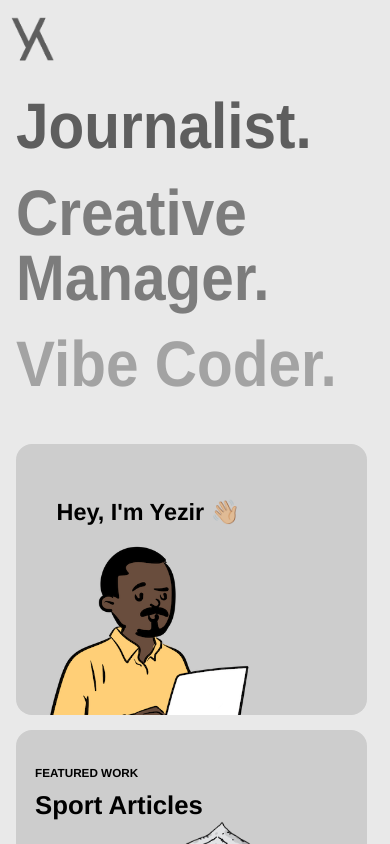
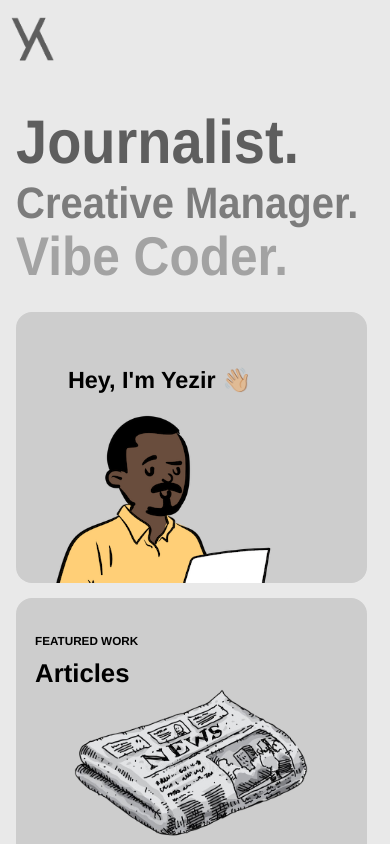
Before and after one commit to grzdev/yezirhasan, a SvelteKit app: page / in a window 390 px wide. Shown: the top 844 px of the page. Built offline with nearby package versions, Linux system fonts and the light colour scheme; some icons are missing.

Commit message:
chore: revamped home page

```diff
--- a/src/components/Navbar.svelte
+++ b/src/components/Navbar.svelte
@@ -2,7 +2,7 @@
 	import ThemeSwitch from '$lib/ThemeSwitch/ThemeSwitch.svelte';
 	import Icon from '@iconify/svelte';
 	import { fade, fly } from 'svelte/transition';
-	import { onMount } from 'svelte';
+	import { onMount, onDestroy } from 'svelte';
 	import { createEventDispatcher } from 'svelte';
 	import Logo from '../image/logo6.png';
 	import LogoDark2 from '../image/logo7.png';
@@ -26,15 +26,41 @@
 		);
 	});
 
+	// Cleanup: restore body scrolling when component is destroyed
+	onDestroy(() => {
+		if (typeof document !== 'undefined') {
+			document.body.style.overflow = '';
+		}
+	});
+
+	// Helper function to close menu and restore scrolling
+	function closeMenu() {
+		menuOpen = false;
+		dispatch('toggleMenu');
+		// Re-enable body scrolling
+		if (typeof document !== 'undefined') {
+			document.body.style.overflow = '';
+		}
+	}
+
 	// Toggle menu function
 	function toggleMenu() {
 		menuOpen = !menuOpen;
 		dispatch('toggleMenu');
+
+		// Prevent body scrolling when mobile menu is open
+		if (typeof document !== 'undefined') {
+			if (menuOpen) {
+				document.body.style.overflow = 'hidden';
+			} else {
+				document.body.style.overflow = '';
+			}
+		}
 	}
 
 	function handleKeyDown(event: { key: string }) {
 		if (event.key === 'Escape') {
-			toggleMenu();
+			closeMenu();
 		}
 	}
 
@@ -137,7 +163,7 @@
 	<div class="fixed inset-0 z-50">
 		<div
 			class="max-w-12xl mx-auto px-4 sm:px-6 lg:px-8 py-8"
-			on:click={toggleMenu}
+			on:click={closeMenu}
 			on:keydown={handleKeyDown}
 			tabindex="-1"
 			role="button"
@@ -159,6 +185,7 @@
 							: 'text-[#6a6868] dark:text-[#989898] hover:text-black dark:hover:text-white transition duration-500 ease-in-out mt-[3rem] text-xl sm:text-3xl font-semibold'}
 						in:fly={{ y: 200, duration: 500 }}
 						out:fly={{ y: 200, duration: 2500 }}
+						on:click={closeMenu}
 					>
 						Home
 					</a>
@@ -169,6 +196,7 @@
 							: 'text-[#6a6868] dark:text-[#989898] hover:text-black dark:hover:text-white transition duration-500 ease-in-out text-xl sm:text-3xl font-semibold'}
 						in:fly={{ y: 200, duration: 700 }}
 						out:fly={{ y: 200, duration: 2000 }}
+						on:click={closeMenu}
 					>
 						Work
 					</a>
@@ -180,6 +208,7 @@
 							: 'text-[#6a6868] dark:text-[#989898] hover:text-black dark:hover:text-white transition duration-500 ease-in-out text-xl sm:text-3xl font-semibold'}
 						in:fly={{ y: 200, duration: 1300 }}
 						out:fly={{ y: 200, duration: 1000 }}
+						on:click={closeMenu}
 					>
 						More
 					</a>
@@ -188,6 +217,7 @@
 						class="w-[10rem] h-[3rem] bg-[#3bc26a] dark:bg-[#f4f4f4] text-[#ededed] dark:text-[black] hover:text-[white] dark:hover:text-[black] hover:bg-[#3bbb67] dark:hover:bg-[#83ff87] transition duration-500 ease-in-out flex justify-center items-center rounded-2xl"
 						in:fly={{ y: 200, duration: 1900 }}
 						out:fly={{ y: 200, duration: 300 }}
+						on:click={closeMenu}
 					>
 						<h1 class="font-semibold text-xl">
 							Get in touch
--- a/src/modules/Home.svelte
+++ b/src/modules/Home.svelte
@@ -37,15 +37,17 @@
 </script>
 
 <div
-	class="flex flex-col career-section justify-center px-[4vw] md:px-[1.7vw] mt-[5vw] md:mt-[0]"
+	class="flex flex-col career-section justify-center px-[4vw] md:px-[1.7vw] mt-[3rem] md:mt-[3rem]"
 >
 	<!-- Career headers -->
 	<div
-		class="flex career-div flex-col items-start space-y-[8vw] md:space-y-[2vw]"
+		class="flex career-div flex-col items-start space-y-[1rem] md:space-y-[1rem] md:items-center"
 	>
+		<!-- First row: Journalist and Creative Manager side by side on tablet/PC -->
+		<div class="flex flex-col md:flex-row md:gap-[2rem] space-y-[1rem] md:space-y-0">
 			{#if headersVisible[0]}
 				<h1
-				class="text-[15vw] leading-[15vw] md:leading-none text-start md:text-[5vw] lg:text-[8.5vw] font-bold dark:text-[#aeafae] text-[#5e5e5e] hover:text-[#3e3e3e] dark:hover:text-[#d0d0d0] cursor-pointer transition ease-in duration-300 relative"
+					class="text-[3.5rem] leading-[2rem] md:leading-none text-start md:text-[4.7rem] lg:text-[5.4rem] font-bold dark:text-[#aeafae] text-[#5e5e5e] hover:text-[#3e3e3e] dark:hover:text-[#d0d0d0] cursor-pointer transition ease-in duration-300 relative"
 					in:fade={{ duration: 1500 }}
 					style="transform: scaleY(1.1);"
 				>
@@ -54,19 +56,21 @@
 			{/if}
 			{#if headersVisible[1]}
 				<h1
-				class="text-[15vw] leading-[15vw] md:leading-none text-start md:text-[4vw] lg:text-[6.8vw] font-bold dark:text-[#6d6e6d] text-[#7c7c7c] hover:text-[#5d5d5d] dark:hover:text-[#a0a0a0] cursor-pointer transition ease-in duration-300"
+					class="text-[2.5rem] leading-[15vw] md:leading-none text-start md:text-[4.7rem] lg:text-[5.4rem]  font-bold dark:text-[#6d6e6d] text-[#7c7c7c] hover:text-[#5d5d5d] dark:hover:text-[#a0a0a0] cursor-pointer transition ease-in duration-300"
 					in:fade={{ duration: 1500 }}
-				style="transform: scaleY(1.1); "
+					style="transform: scaleY(1.1);"
 				>
 					Creative Manager.
-
 				</h1>
 			{/if}
+		</div>
+
+		<!-- Second row: Vibe Coder centered below -->
 		{#if headersVisible[2]}
 			<h1
-				class="text-[15vw] leading-[15vw] md:leading-none text-start md:text-[4vw] lg:text-[7vw] font-bold dark:text-[#484948] text-[#a3a3a3] hover:text-[#7c7c7c] dark:hover:text-[#7d7d7d] cursor-pointer transition ease-in duration-300"
+				class="text-[3.1rem] leading-[1rem] md:leading-none text-start md:text-[4.7rem] lg:text-[5.4rem]  font-bold dark:text-[#484948] text-[#a3a3a3] hover:text-[#7c7c7c] dark:hover:text-[#7d7d7d] cursor-pointer transition ease-in duration-300 md:text-center"
 				in:fade={{ duration: 1500 }}
-				style="transform: scaleY(1.1); "
+				style="transform: scaleY(1.1);"
 			>
 				Vibe Coder.
 			</h1>
@@ -75,7 +79,7 @@
 
 	<!-- Links to other pages  -->
 	<div
-		class="flex links-to-pages flex-col md:flex-row gap-[4vw] md:gap-[1.4vw] mt-[6vh] md:mt-[9vh]"
+		class="flex links-to-pages flex-col md:flex-row gap-[4vw] md:gap-[1.4vw] mt-[3rem] md:mt-[9vh]"
 	>
 		{#if cardVisible}
 			<a href="/more/">
@@ -95,13 +99,6 @@
 							style="max-height: 100%; max-width: 100%; object-fit: contain;"
 						/>
 					</div>
-					<h1
-						class="text-[8vw] md:text-[3vw] mt-[20vh] ml-[14vw] transition-all duration-1000 md:group-hover:translate-x-[10vw] md:group-hover:opacity-0"
-					>
-						<Icon
-							icon="heroicons:arrow-long-right"
-						/>
-					</h1>
 					<h1
 						class="text-[7vw] md:text-[3vw] text-start font-semibold w-[15vw] absolute top-[7vh] left-[calc(100% + 2.4vw)] opacity-0 md:transition-opacity duration-500 md:group-hover:opacity-100 delay-200"
 					>
@@ -128,12 +125,12 @@
 							<h1
 								class="text-[6.6vw] md:text-[2.6vw] font-semibold transition-all duration-1000 md:group-hover:translate-x-[10vw] md:group-hover:translate-y-[0.5vw] md:group-hover:opacity-0"
 							>
-								Sport Articles
+								Articles
 							</h1>
 							<h1
 								class="text-[6.6vw] md:text-[2.6vw] font-semibold absolute left-[-8vw] opacity-0 transition-all duration-1000 md:group-hover:translate-x-[10vw] md:group-hover:translate-y-[1vw] md:group-hover:opacity-100"
 							>
-								View My Sport Articles
+								View My Articles
 							</h1>
 							<h1
 								class="text-[8vw] md:text-[3vw] transition-transform duration-1000 md:group-hover:translate-y-[1vw]"
```
Lines whose indentation alone changed are shown as unchanged.
